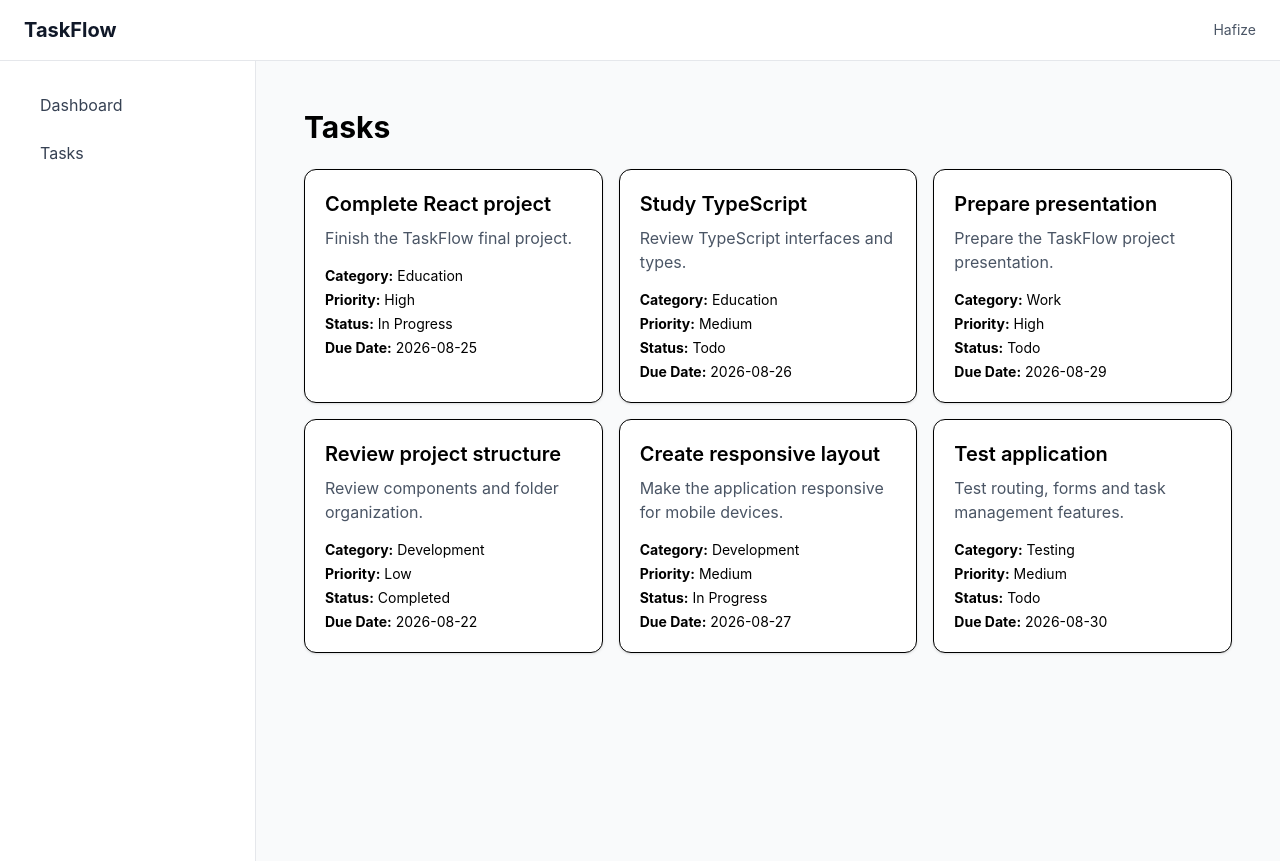
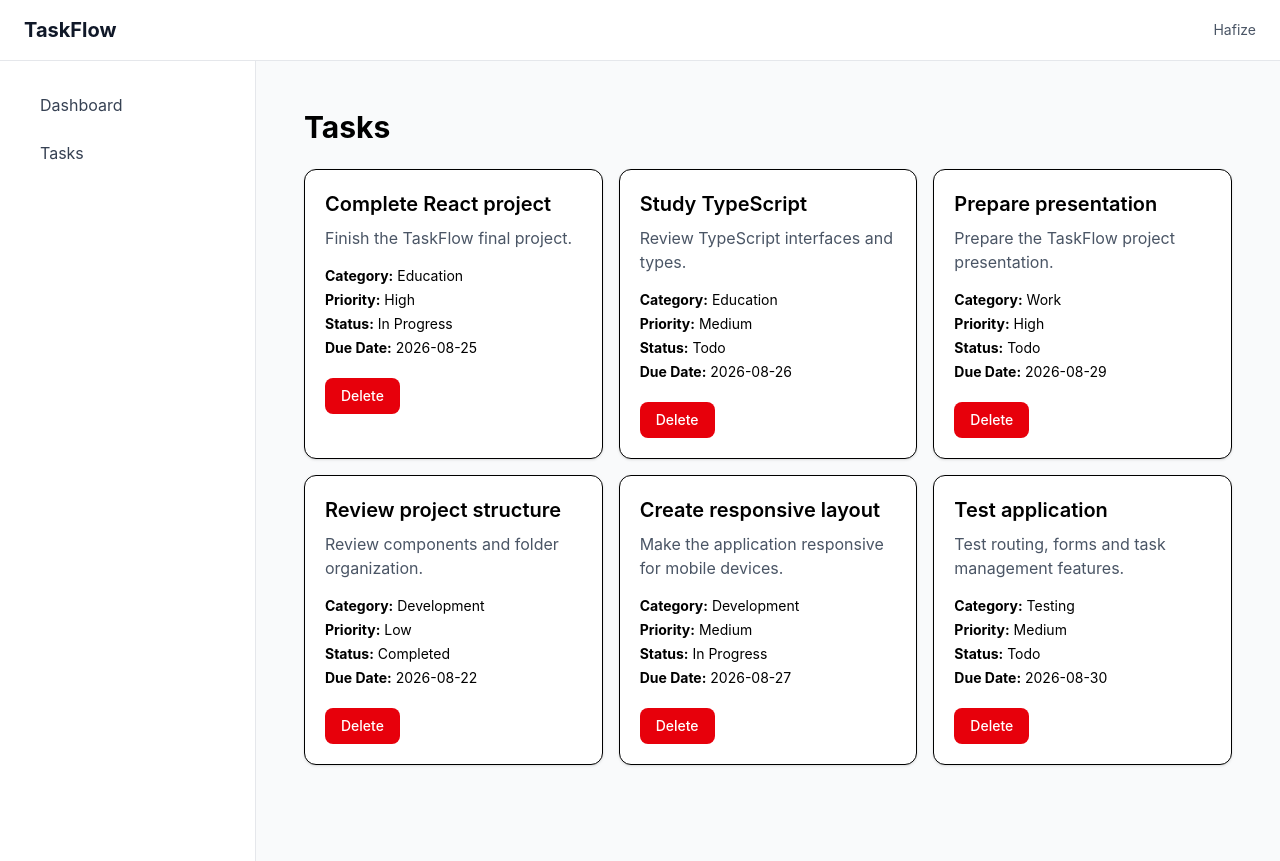
Before and after one commit to hafizecim/taskflow-react, a React (Vite) app: page /tasks in a window 1280 px wide. Built offline with nearby package versions, Linux system fonts and the light colour scheme.

Commit message:
feat: add task deletion

```diff
--- a/src/pages/Tasks.tsx
+++ b/src/pages/Tasks.tsx
@@ -5,6 +5,7 @@ function Tasks() {
     tasks,
     loading,
     error,
+    deleteTask,
   } = useTasks()
 
   if (loading && tasks.length === 0) {
@@ -25,6 +26,16 @@ function Tasks() {
         </p>
       </div>
     )
+  }
+
+  const handleDelete = (id: string) => {
+    const confirmed = window.confirm(
+      'Are you sure you want to delete this task?',
+    )
+
+    if (confirmed) {
+      deleteTask(id)
+    }
   }
 
   return (
@@ -68,6 +79,16 @@ function Tasks() {
                 {task.dueDate}
               </p>
             </div>
+
+            <div className="mt-5 flex gap-2">
+              <button
+                type="button"
+                onClick={() => handleDelete(task.id)}
+                className="rounded-lg bg-red-600 px-4 py-2 text-sm font-medium text-white hover:bg-red-700"
+              >
+                Delete
+              </button>
+            </div>
           </div>
         ))}
       </div>
```
